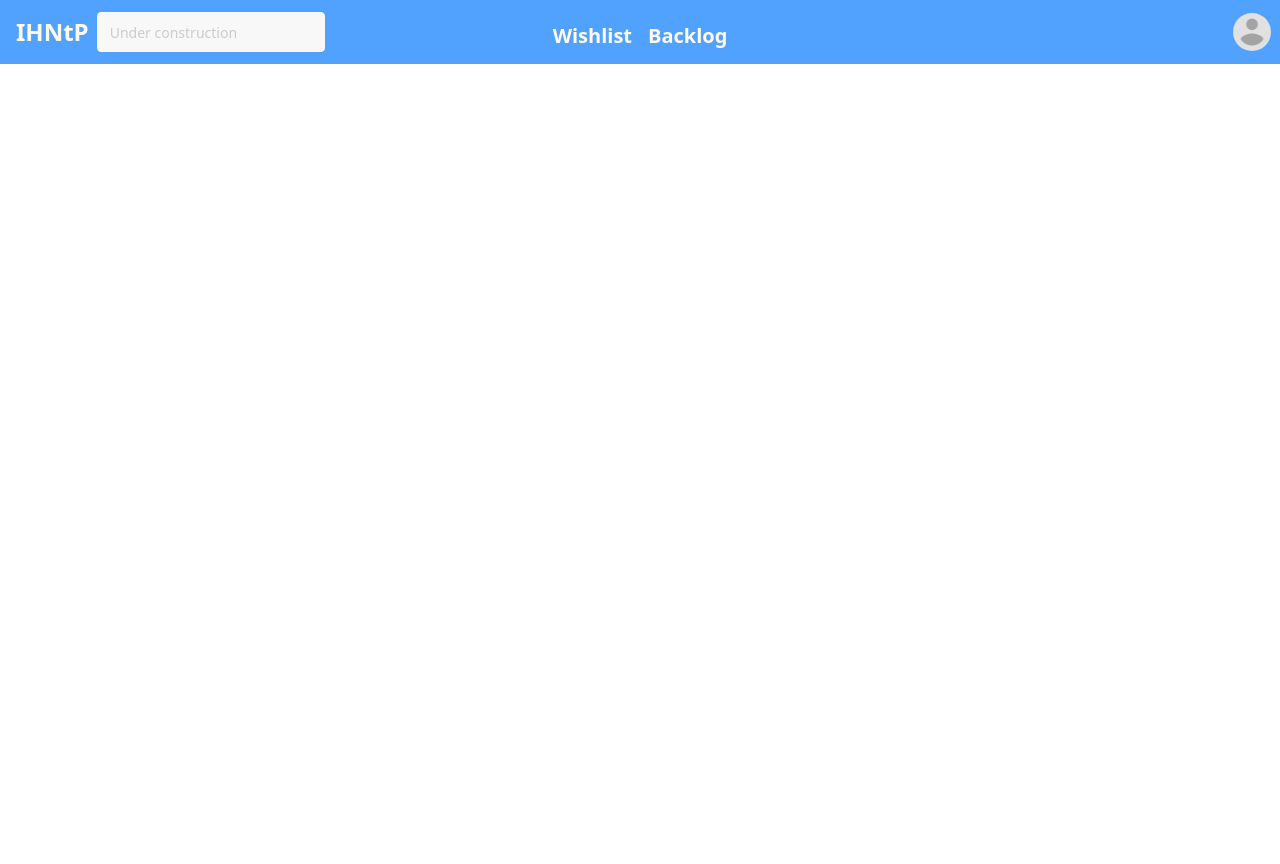
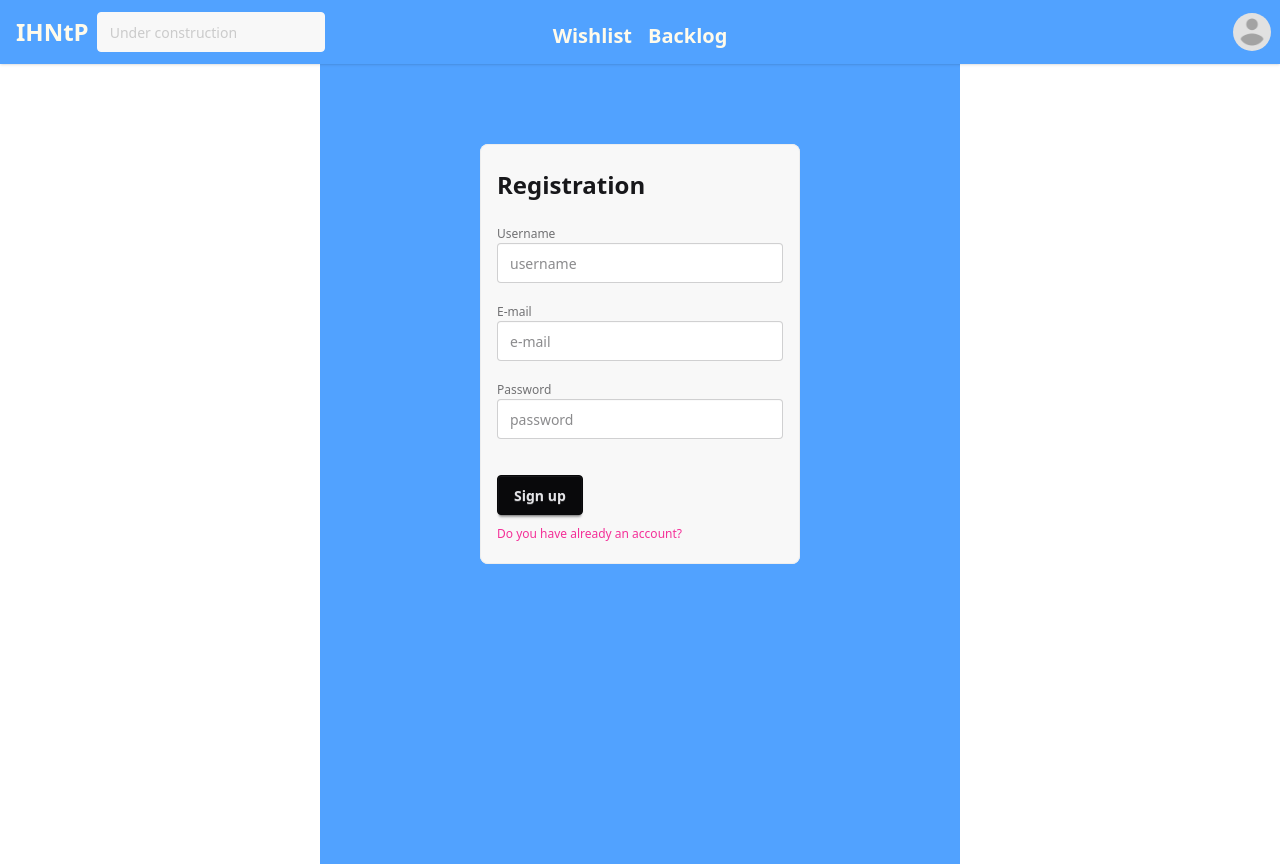
Before and after one commit to mecsbalint/IHNtP, a React (Vite) app in the folder ihntp-frontend/: page /registration in a window 1280 px wide. Before the commit the page ends 800 px from the top, so only its background shows below. Built offline with nearby package versions, Linux system fonts and the light colour scheme.

Commit message:
Implement registration and login pages

```diff
--- /dev/null
+++ b/ihntp-frontend/src/components/UserForm.jsx
@@ -0,0 +1,72 @@
+import { useEffect, useState } from "react";
+
+function UserForm({submitText, onSubmit, nameErrorMsg = "", emailErrorMsg = "", passwordErrorMsg = ""}) {
+  const [name, setName] = useState("");
+  const [password, setPassword] = useState("");
+  const [email, setEmail] = useState("");
+  const [emailErrorState, setEmailErrorState] = useState(false);
+  const [passwordErrorState, setPasswordErrorState] = useState(false);
+
+  useEffect(() => {
+    emailErrorMsg && setEmailErrorState(true);
+    passwordErrorMsg && setPasswordErrorState(true);
+  }, [emailErrorMsg, passwordErrorMsg, nameErrorMsg]);
+
+  useEffect(() => {
+    setEmailErrorState(false);
+    setPasswordErrorState(false);
+  }, [email, password]);
+
+  return (
+    <form onSubmit={(e) => onSubmit(e, {email: email, name: name, password: password})}>
+        <div className={`my-5 ${submitText === "Log in" ? "hidden" : ""}`}>
+        <label className="fieldset-label">Username</label>
+        <input
+          type="text"
+          className={`input`}
+          placeholder="username"
+          onChange={(event) => {
+            setName(event.target.value);
+          }}
+          value={name}
+        />
+      </div>
+
+      <div className="my-5">
+        <label className="fieldset-label">E-mail</label>
+        <input
+          type="text"
+          className={`input ${emailErrorState && "input-error"}`}
+          placeholder="e-mail"
+          onChange={(event) => {
+            setEmail(event.target.value);
+            setEmailErrorState(false);
+          }}
+          value={email}
+        />
+        <p className="text-error">{emailErrorState ? emailErrorMsg : ""}</p>
+      </div>
+
+      <div className="my-5">
+        <label className="fieldset-label">Password</label>
+        <input
+          type="password"
+          className={`input ${passwordErrorState && "input-error"}`}
+          placeholder="password"
+          onChange={(event) => {
+            setPassword(event.target.value);
+            setPasswordErrorState(false);
+          }}
+          value={password}
+        />
+        <p className="text-error">{passwordErrorState ? passwordErrorMsg : ""}</p>
+      </div>
+
+      <button type="submit" className="btn btn-neutral mt-4">
+        {submitText}
+      </button>
+    </form>
+  );
+}
+
+export default UserForm;
--- a/ihntp-frontend/src/main.jsx
+++ b/ihntp-frontend/src/main.jsx
@@ -6,6 +6,7 @@ import Layout from './pages/Layout/Layout';
 import HomePage from './pages/HomePage';
 import GamePage from './pages/GamePage';
 import RegistrationPage from './pages/RegistrationPage';
+import LoginPage from './pages/LoginPage';
 
 const router = createBrowserRouter([
   {
@@ -24,6 +25,10 @@ const router = createBrowserRouter([
       {
         path: "/registration",
         element: <RegistrationPage />
+      },
+      {
+        path: "/login",
+        element: <LoginPage />
       }
     ],
   },
--- a/ihntp-frontend/src/pages/LoginPage.jsx
+++ b/ihntp-frontend/src/pages/LoginPage.jsx
@@ -1,6 +1,64 @@
+import { useEffect, useState } from "react";
+import { useNavigate, Link } from "react-router-dom";
+import UserForm from "../components/UserForm";
 
 function LoginPage() {
+    const navigate = useNavigate();
 
+    const [emailErrorMsg, setEmailErrorMsg] = useState("");
+    const [passwordErrorMsg, setPasswordErrorMsg] = useState("");
+
+    useEffect(() => {
+        [null, "null"].includes(localStorage.getItem("ihntpJwt")) || navigate("/");
+    }, [navigate]);
+
+    async function onSubmit(event, submitObj) {
+        event.preventDefault();
+
+        setEmailErrorMsg("");
+        setPasswordErrorMsg("");
+
+        const loginObj = {
+            email: submitObj.email,
+            password: submitObj.password
+        }
+
+        const response = await fetch("api/login", {
+                method: "POST",
+                headers: {
+                    "Content-Type": "application/json"
+                },
+                body: JSON.stringify(loginObj)
+            }
+        );
+
+        if (response.status === 401) {
+            setEmailErrorMsg("Incorrect email or password!");
+            setPasswordErrorMsg("Incorrect email or password!");
+        } else if (response.status === 200) {
+            const responseBody = await response.json();
+            localStorage.setItem("ihntpJwt", responseBody.jwt);
+            localStorage.setItem("ihntpUsername", responseBody.name);
+            navigate("/")
+        }
+    }
+
+    return (
+        <div className="w-full bg-blue-400 h-[100vh] justify-items-center pt-20">
+            <fieldset className="fieldset w-xs bg-base-200 border border-base-300 p-4 rounded-box">
+                <div>
+                    <legend className="fieldset-legend text-2xl">Login</legend>
+                    <UserForm
+                        submitText={"Log in"}
+                        onSubmit={onSubmit}
+                        emailErrorMsg={emailErrorMsg}
+                        passwordErrorMsg={passwordErrorMsg}
+                    />
+                </div>
+                <Link className="text text-secondary my-1" to="/registration">You doesn't have an account?</Link>
+            </fieldset>
+        </div>
+    )
 }
 
 export default LoginPage;
--- a/ihntp-frontend/src/pages/RegistrationPage.jsx
+++ b/ihntp-frontend/src/pages/RegistrationPage.jsx
@@ -1,6 +1,58 @@
+import { useEffect, useState } from "react";
+import { useNavigate, Link } from "react-router-dom";
+import UserForm from "../components/UserForm";
 
 function RegistrationPage() {
+    const navigate = useNavigate();
 
+    const [emailErrorMsg, setEmailErrorMsg] = useState("");
+
+    useEffect(() => {
+        [null, "null"].includes(localStorage.getItem("solarWatchJwt")) || navigate("/solarwatch");
+    }, [navigate]);
+
+    async function onSubmit(event, submitObj) {
+        event.preventDefault();
+
+        setEmailErrorMsg("");
+
+        const registrationObj = {
+            email: submitObj.email,
+            name: submitObj.name,
+            password: submitObj.password
+        }
+
+        const response = await fetch("api/registration", {
+                method: "POST",
+                headers: {
+                    "Content-Type": "application/json"
+                },
+                body: JSON.stringify(registrationObj)
+            }
+        );
+
+        if (response.status === 409) {
+            setEmailErrorMsg("This e-mail is already in use.")
+        } else if (response.status === 201) {
+            navigate("/login")
+        }
+    }
+
+    return (
+        <div className="w-full bg-blue-400 h-[100vh] justify-items-center pt-20">
+            <fieldset className="fieldset w-xs bg-base-200 border border-base-300 p-4 rounded-box">
+                <div>
+                    <legend className="fieldset-legend text-2xl">Registration</legend>
+                    <UserForm
+                        submitText={"Sign up"}
+                        onSubmit={onSubmit}
+                        emailErrorMsg={emailErrorMsg}
+                    />
+                </div>
+                <Link className="text text-secondary my-1" to="/login">Do you have already an account?</Link>
+            </fieldset>
+        </div>
+    );
 }
 
 export default RegistrationPage;
```
